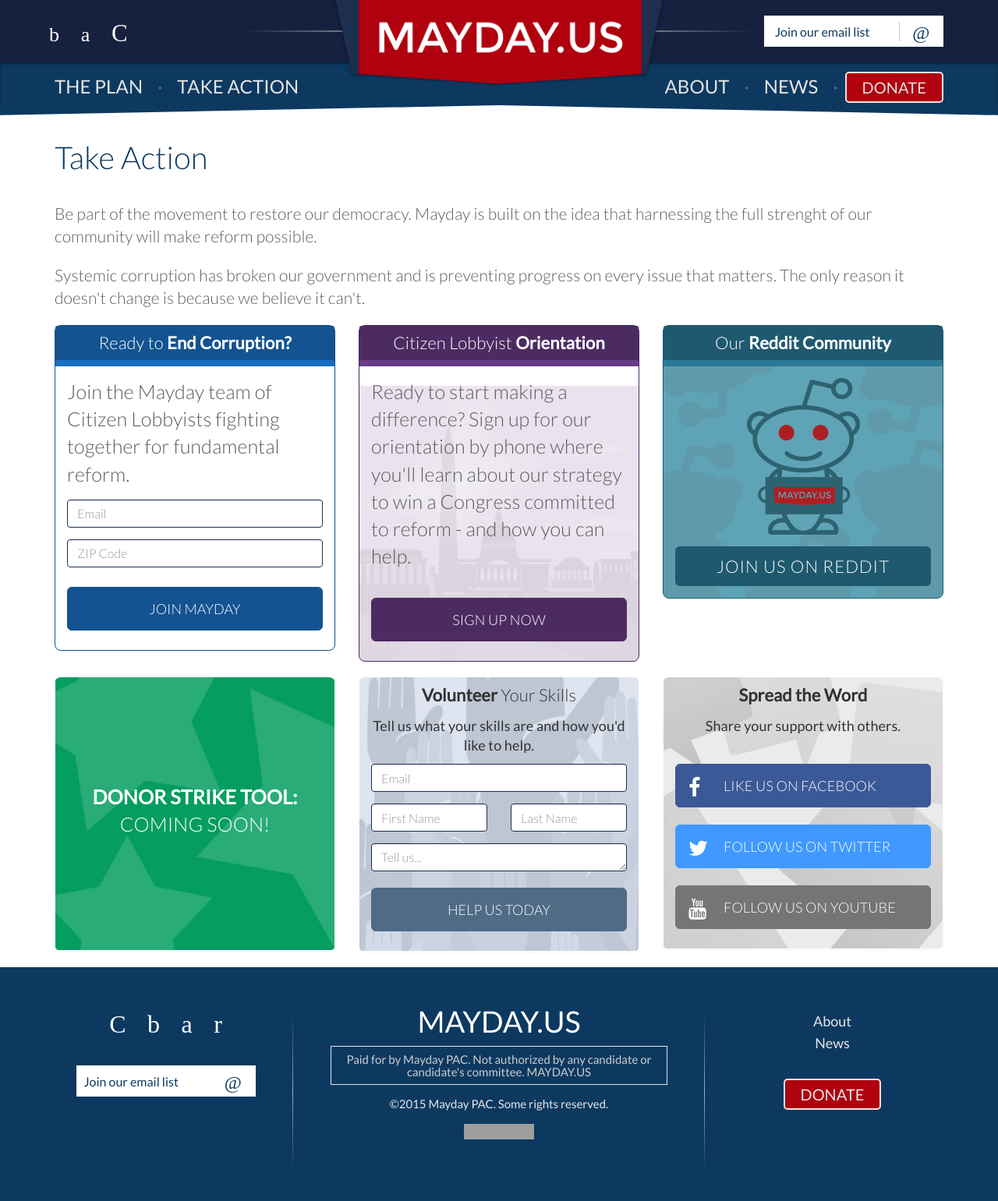
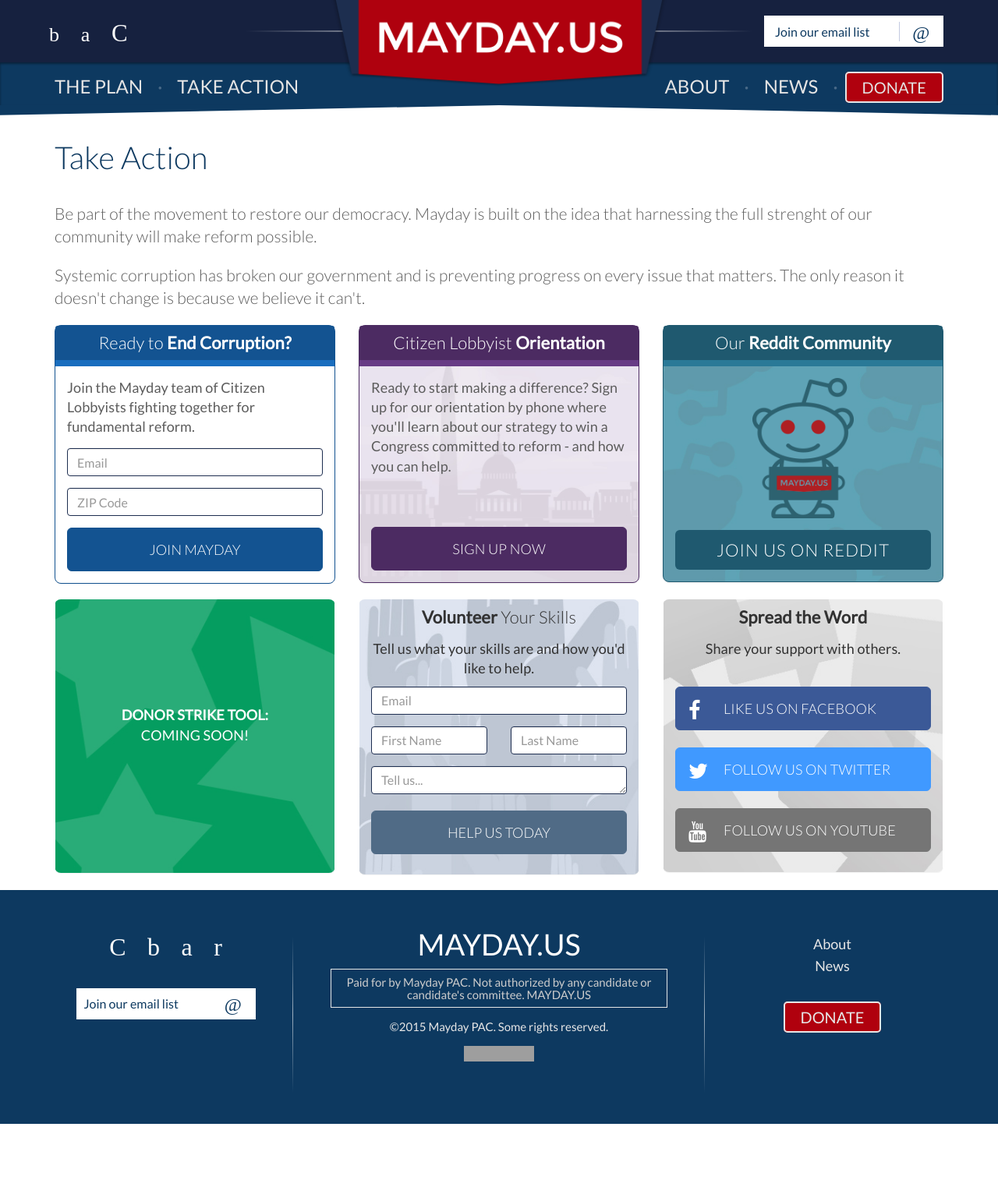
Before and after one commit to MayOneUS/mayday-2.0-frontend, a Jekyll site: the page built from take_action.html, in a window 1280 px wide. Shown: the whole page at 78% size. Built offline with Jekyll 4.4.1, drawn with Linux system fonts in a browser that asks for light colours; nearby versions of some CDN libraries; some web fonts are replaced; after the commit the page ends 1442 px from its top, so only the background shows below that; grey boxes are pictures that could not be loaded.

Commit message:
v2: take action styling updates

```diff
--- a/_sass/_take-action.scss
+++ b/_sass/_take-action.scss
@@ -72,18 +72,9 @@
   @if $bg-image {
     $url: "#{$bg-img-dir}#{$bg-image}";
     background: url($url) no-repeat;
-    @include phone {
-      background-size: 100% 100%;
-      background-position: center;
-    }
 
-    @include small-desktop {
-      background-position: center;
-      background-size: 100% 100%;
-    }
-
-    background-position: bottom;
-    background-size: 100%;
+    background-position: center;
+    background-size: cover;
   }
 
   border-radius: 8px;
@@ -108,44 +99,41 @@
 
   .panel-body {
 
-    padding-top: 0px;
-    font-weight: 300;
+    padding-top: 0;
 
-    @include large-desktop {
-      font-size: 1.4em;
-      line-height: 1.4em;
-    }
+    // @include large-desktop {
+    //   font-size: 1.4em;
+    //   line-height: 1.4em;
+    // }
 
-    @include small-desktop {
-      font-size: 1.2em;
-      line-height: 1.2em;
-    }
+    // @include small-desktop {
+    //   font-size: 1.2em;
+    //   line-height: 1.2em;
+    // }
 
-    @include tablet {
-      font-size: 1.4em;
-      line-height: 1.4em;
-    }
+    // @include tablet {
+    //   font-size: 1.4em;
+    //   line-height: 1.4em;
+    // }
 
-    form {
-
-      .form-control {
-        height: 36px;
-        font-size: 16px;
-        border: 1px solid $navy-blue-mid-color;
-      }
+    .form-control {
+      height: 36px;
+      font-size: 16px;
+      border: 1px solid $navy-blue-mid-color;
     }
   }
 }
 
 .panel-join-mayday {
   @include panel(null, $join-mayday-color, null);
+
   .btn {
-
     @include wide-button($join-mayday-color);
   }
 
   .panel-body .btn {
-    margin-top: 10px;
+    margin-top: 0;
+    margin-bottom: 0;
   }
 }
 
@@ -157,7 +145,8 @@
   }
 
   .panel-body .btn {
-    margin-top: 20px;
+    margin-top: 50px;
+    margin-bottom: 0;
   }
 }
 
@@ -170,6 +159,8 @@
 
   .mayday-reddit-snoo {
     padding: 15px;
+    max-height: 180px;
+    box-sizing: content-box;
 
     @include small-desktop {
       max-height: 205px;
```
